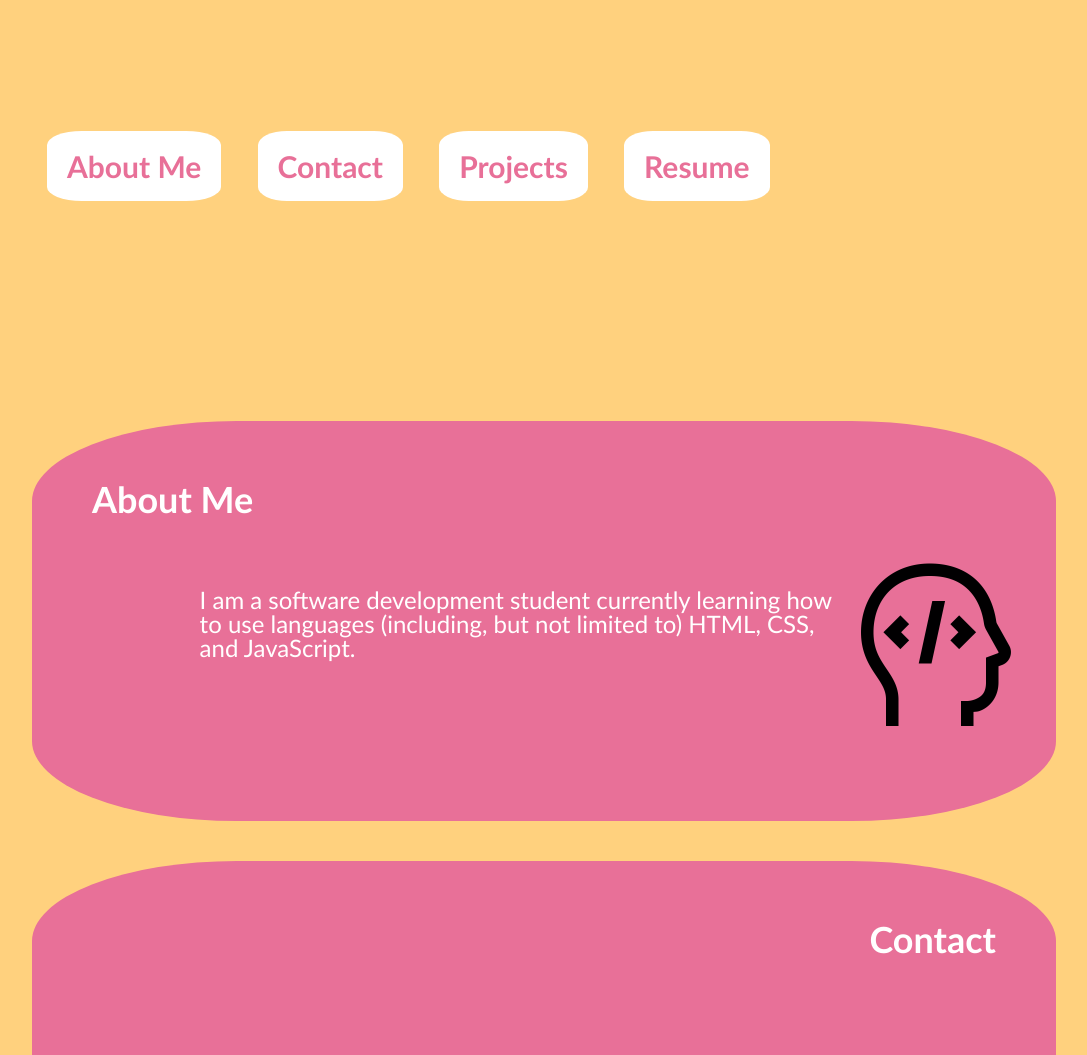
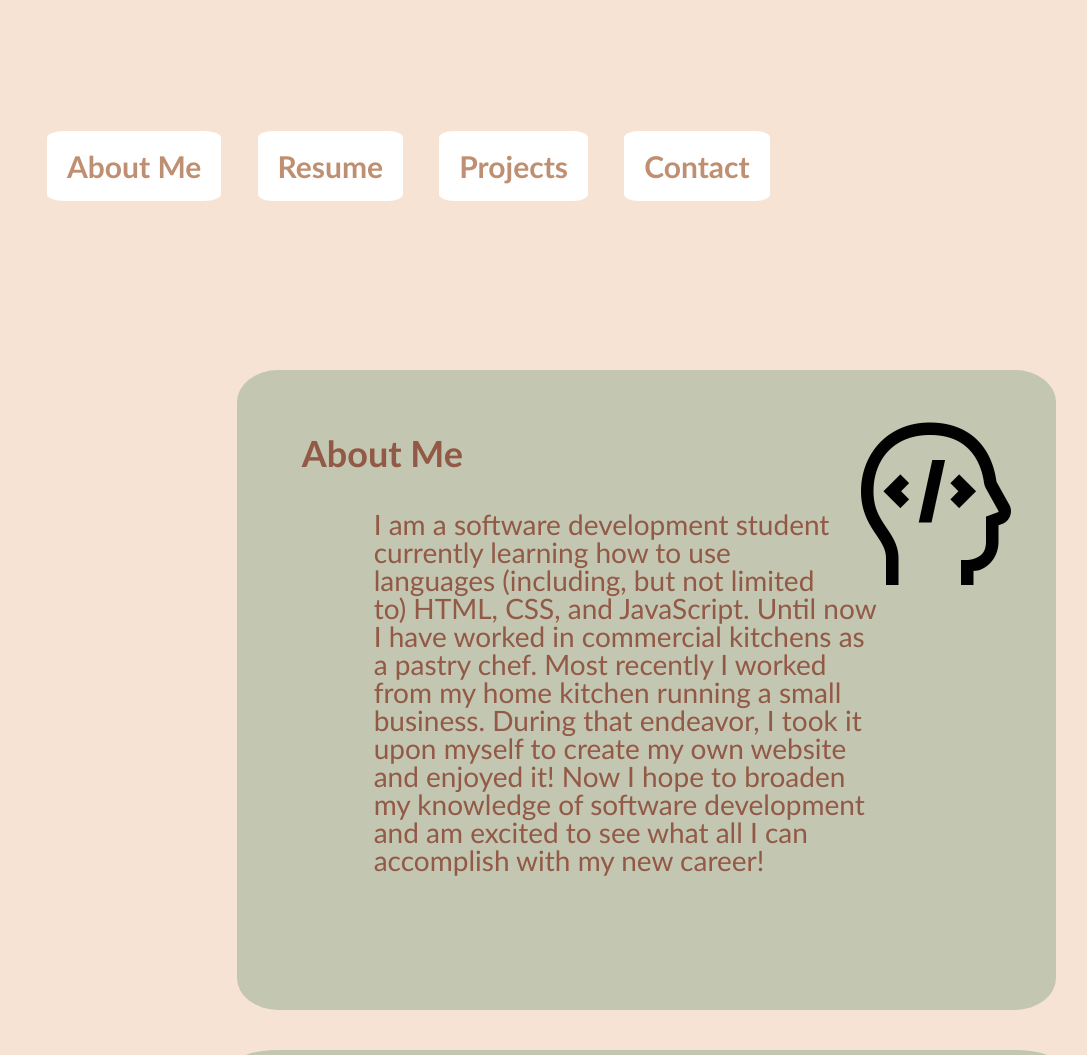
Before and after one commit to marissacraig/Portfolio, a plain HTML site: page index.html in a window 1280 px wide. Shown: the part 680-1735 px from the top of the page, without its empty margins (96-1183 px from the left). Drawn offline with Linux system fonts and the light colour scheme.

Commit message:
updated color palette-added AboutMe and Contact

```diff
--- a/assets/style.css
+++ b/assets/style.css
@@ -1,27 +1,30 @@
 * {
-    --light: #fff;
-    --pink: #e934a7;
-    --pale: rgb(232, 112, 152);
-    --box: #aaaaaa;
-
+    --black: #000000;
+    --white: #ffffff;
+    --rust: #925946;
+    --mustard: #c58b2a;
+    --sage: #c3c6b1;
+    --green: #4b553a;
+    --tan: #bf8f72;
+    --background:#f7e3d4;
 
     }
 
   body {
     font-size: 24px;
     min-height: 100vh;
-    background-color:rgba(255, 195, 84, 0.754);
+    background-color: var(--background);
     justify-content: center;
     display: inline-block;
     }
 
   /* header */
   header {
-    color: var(--pink);
+    color: var(--tan);
     font-family: 'Gill Sans', 'Gill Sans MT', Calibri, 'Trebuchet MS', sans-serif;
     padding: 80px;
     padding-bottom: 0px;
-    border-bottom: 90px solid var(--light);
+    border-bottom: 90px solid var(--white);
     margin-bottom: 80px;
     inline-size: 100%;
     }
@@ -33,20 +36,13 @@
 
     }
 
-    .avatar {
-    position: relative;
-    float: right;
-    top: 110px;
-    max-height: 200px;
-    max-width: 200px;
-    }
     hgroup p {
-    position: relative;
+    position: inline-block;
     float: left;
     margin: 5%;
     width: 60%;
     font-size: 40px;
-    color: var(--light);
+    color: var(--black);
     font-weight: bold;
     font-family:'Gill Sans', 'Gill Sans MT', Calibri, 'Trebuchet MS', sans-serif;
     text-align: center;
@@ -63,60 +59,80 @@
     right:20px;
     max-height: 300px;
     inline-size: 300px;
+
     }
 
 /* nav section */
   .navbar {
     display: inline-block;
-    margin-bottom: 20%;
+    margin-bottom: 15%;
     inline-size: 100%;
     height: auto;
     font-family: 'Gill Sans', 'Gill Sans MT', Calibri, 'Trebuchet MS', sans-serif;
     }
+
     main nav h2 {
     display: inline-block;
     font-family: 'Gill Sans', 'Gill Sans MT', Calibri, 'Trebuchet MS', sans-serif;
-    background-color: var(--light);
+    background-color: var(--white);
     font-size: 30px;
     margin: 15px;
     padding: 20px;
     inline-size: fit-content;
-    border-radius: 20%;
+    border-radius: 10%;
     }
 
     main h2 a {
-    color: var(--pale);
+    color: var(--tan);
     text-decoration: none;
 
     }
 
      main a:hover {
-    color:var(--pink);
+    color:var(--mustard);
     font-size:larger;
     }
 
   /* main*/
   main {
-    width: 80%;
+    width: fit-content;
     display: inline-block;
     margin: 10%;
     }
 
   .service {
+    display: block;
+    float: right;
     margin-bottom: 40px;
-    height: 400px;
+    height: fit-content;
+    inline-size: 80%;
     padding: 20px;
-    background-color: var(--pale);
-    color:var(--light);
+    background-color: var(--sage);
+    color:var(--rust);
     font-family:'Gill Sans', 'Gill Sans MT', Calibri, 'Trebuchet MS', sans-serif;
-    border-radius: 20%;
+    border-radius: 5%;
     }
 
+    .avatar {
+      position: relative;
+      float: right;
+      top: 20px;
+      max-height: 200px;
+      max-width: 200px;
+    }
 
     .service h3 {
       font-size: 36px;
-    margin: 40px;
+      margin: 45px;
+      margin-bottom: 0px;
     }
+
+    .service p {
+      max-width: 65%;
+      margin: 5% 5% 15% 15%;
+      font-size: 28px;
+    }]
+
 
 /* floats */
     .float-left {
@@ -129,8 +145,14 @@
     margin-left: 25px;
     }
 
-    .service p {
-    margin: 15%;
+
+    .contact{
+    display: inline-flex;
+    flex-direction: row;
+    margin: 2%;
+    max-height:35%;
+    inline-size: 10%;
+    justify-content: space-evenly;
   }
   /*footer*/
   footer {
@@ -138,6 +160,6 @@ footer {
     font-family: 'Gill Sans', 'Gill Sans MT', Calibri, 'Trebuchet MS', sans-serif;
     font-size: 30px;
     text-align: center;
-    color: var(--light);
+    color: var(--black);
 
     }
--- a/index.html
+++ b/index.html
@@ -15,7 +15,7 @@
 
     </header>
     <hgroup>
-        <p><span class="Hi">Hi, my name is Marissa.</span> I am an aspiring software developer. This portfolio showcases my projects throughout coding bootcamp.</p>
+        <p>&lt;<span class="Hi">Hi, my name is Marissa.</span> I am an aspiring software developer. This portfolio showcases my projects throughout coding bootcamp./&gt;</p>
         <img src="./assets/semi-colon.png" class="semi"/>
     </hgroup>
     <main>
@@ -26,43 +26,45 @@
                 </h2>
 
                 <h2>
-                    <a href="#Contact">Contact</a>
+                    <a href="#Resume">Resume</a>
                 </h2>
                 <h2>
                     <a href="#Projects">Projects</a>
                 </h2>
                 <h2>
-                    <a href="#Resume">Resume</a>
+                    <a href="#Contact">Contact</a>
                 </h2>
             </nav>
         </section>
         <section id="About-Me" class="service">
             <img src="./assets/avatar.png" class="avatar"/>
                 <h3  class="float-left">About Me</h3>
-                <p> I am a software development student currently learning how to use languages (including, but not limited to) HTML, CSS, and JavaScript.
+                <p> I am a software development student currently learning how to use languages (including, but not limited to) HTML, CSS, and JavaScript. Until now I have worked in commercial kitchens as a pastry chef. Most recently I worked from my home kitchen running a small business. During that endeavor, I took it upon myself to create my own website and enjoyed it! Now I hope to broaden my knowledge of software development and am excited to see what all I can accomplish with my new career!
 
                 </p>
         </section>
-        <section id="Contact" class="service">
+        <section id="Resume" class="service">
             <img src="" class=""/>
-            <h3 class="float-right">Contact</h3>
+            <h3 class="float-right">Resume</h3>
             <p>
-
+                This is a paragraph
             </p>
         </section>
         <section id="Projects" class="service">
             <img src="" class=""/>
             <h3 class="float-left">Projects</h3>
             <p>
-
+                This is a paragraph.
             </p>
         </section>
-        <section id="Resume" class="service">
-            <img src="" class=""/>
-            <h3 class="float-right">Resume</h3>
-            <p>
+        <section id="Contact" class="service">
+            <h3 class="float-right">Contact</h3>
 
-            </p>
+            <img src="./assets/Contact/github.png" class="contact" alt="linkedin logo"/>
+            <img src="./assets/Contact/linkedin.png" class="contact" alt="github logo"/>
+            <img src="./assets/Contact/mail.png" class="contact" alt="email icon"/>
+            <img src="./assets/Contact/phone.png" class="contact" alt="phone icon"/>
+
         </section>
     </main>
     <footer>
```
Also changed, not shown: assets/Contact/github.png (added), assets/Contact/linkedin.png (added), assets/Contact/mail.png (added), assets/Contact/phone.png (added), 4 other files. Lines whose indentation alone changed are shown as unchanged.
